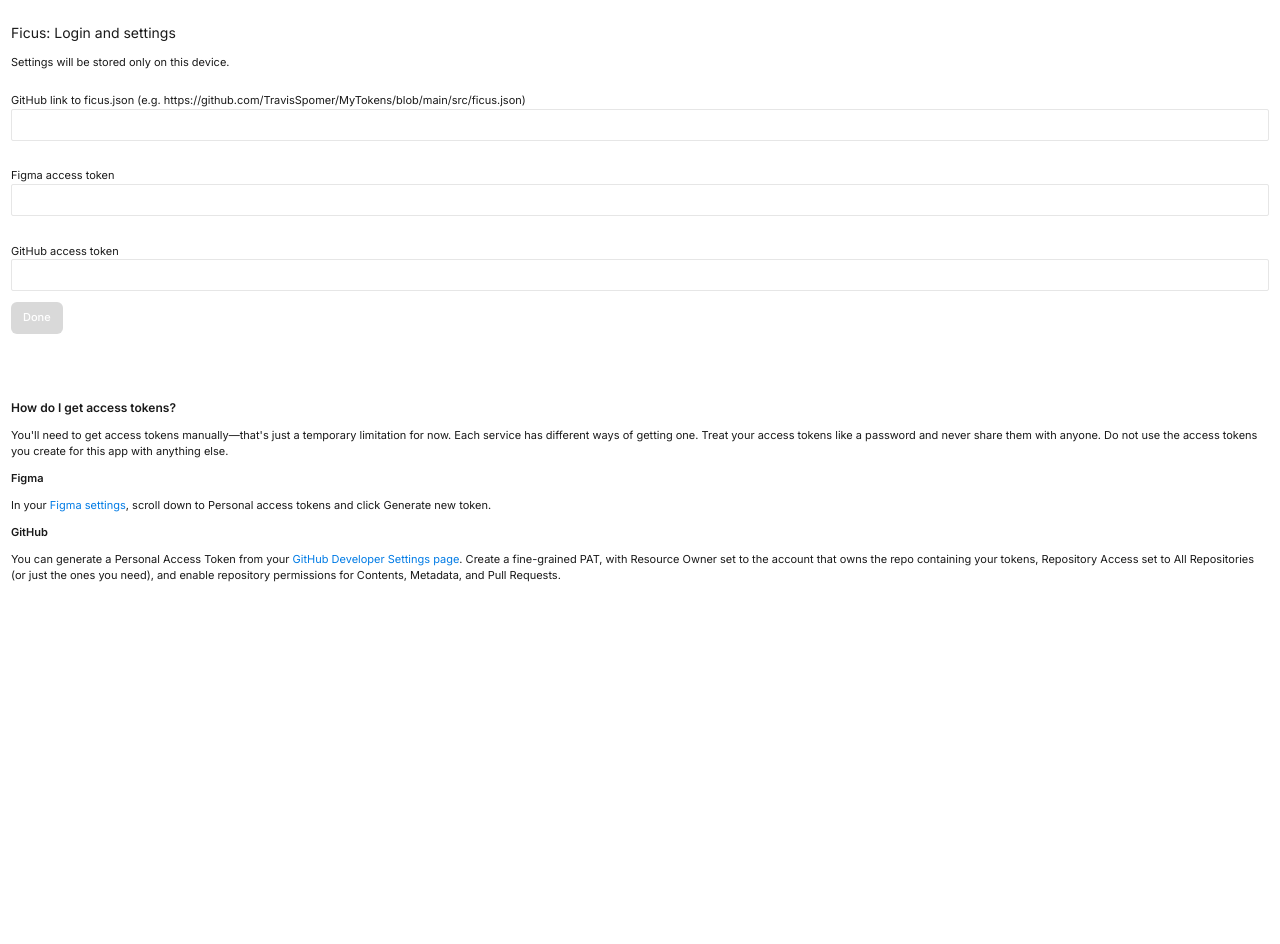
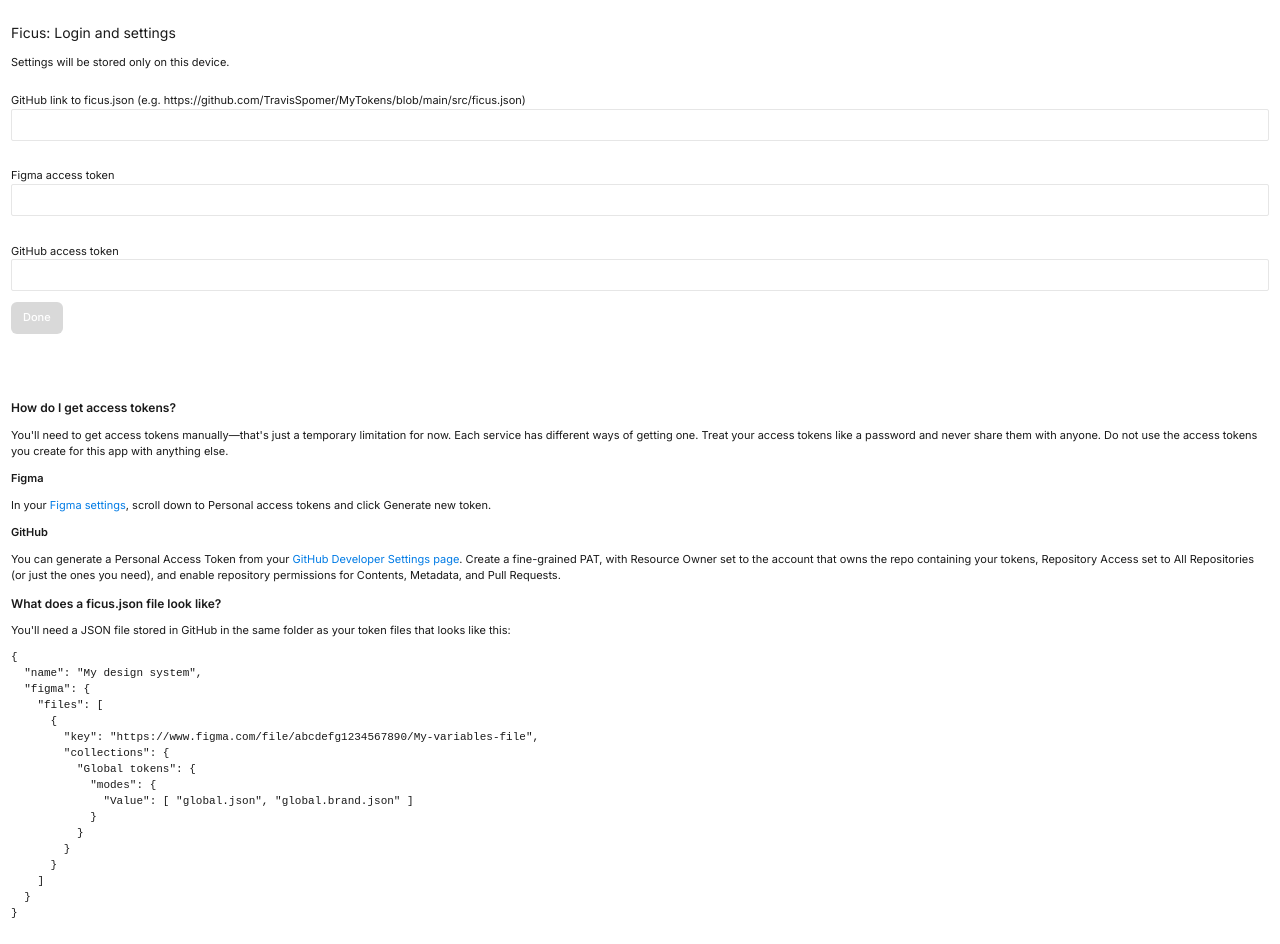
Before and after one commit to microsoft/ficus, a Next.js app: page / in a window 1280 px wide. Before the commit the page ends 800 px from the top, so only its background shows below. Built offline with nearby package versions, Linux system fonts and the light colour scheme.

Commit message:
Add ficus.json example

```diff
--- a/src/components/Settings.module.css
+++ b/src/components/Settings.module.css
@@ -12,3 +12,8 @@
 .bigspacer {
 	height: 5em;
 }
+
+pre.tabbed {
+	tab-size: 2;
+	user-select: text;
+}
--- a/src/components/Settings.tsx
+++ b/src/components/Settings.tsx
@@ -79,6 +79,29 @@
 				Access set to All Repositories (or just the ones you need), and enable repository permissions for Contents, Metadata, and
 				Pull Requests.
 			</p>
+			<h2>What does a ficus.json file look like?</h2>
+			<p>
+				You'll need a JSON file stored in GitHub in the same folder as your token files that looks like this:
+			</p>
+			<pre className={styles.tabbed}><code>
+{`{
+	"name": "My design system",
+	"figma": {
+		"files": [
+			{
+				"key": "https://www.figma.com/file/abcdefg1234567890/My-variables-file",
+				"collections": {
+					"Global tokens": {
+						"modes": {
+							"Value": [ "global.json", "global.brand.json" ]
+						}
+					}
+				}
+			}
+		]
+	}
+}`}
+			</code></pre>
 		</section>
 	)
 
```
